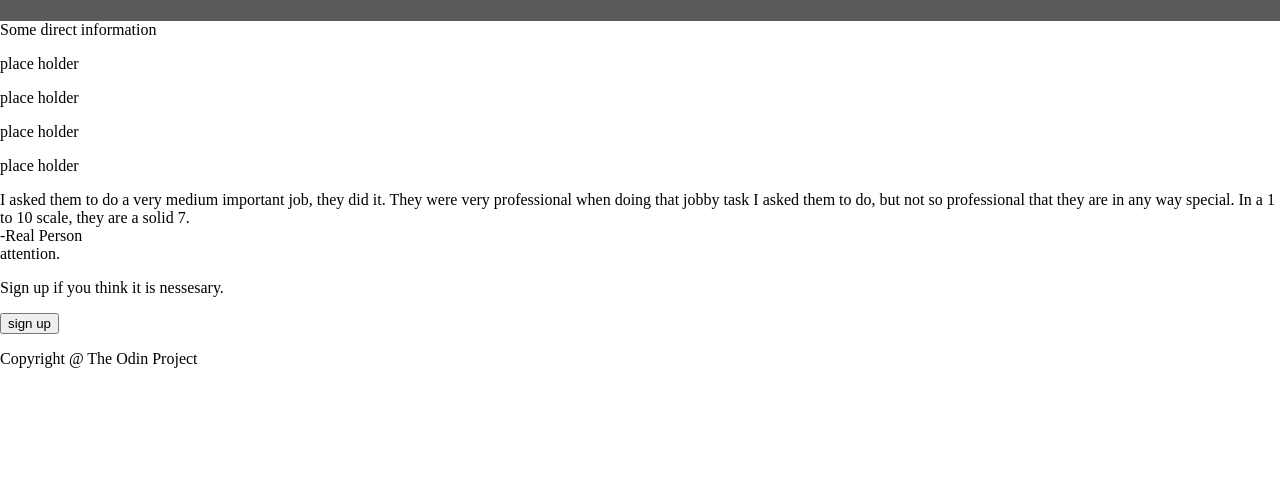
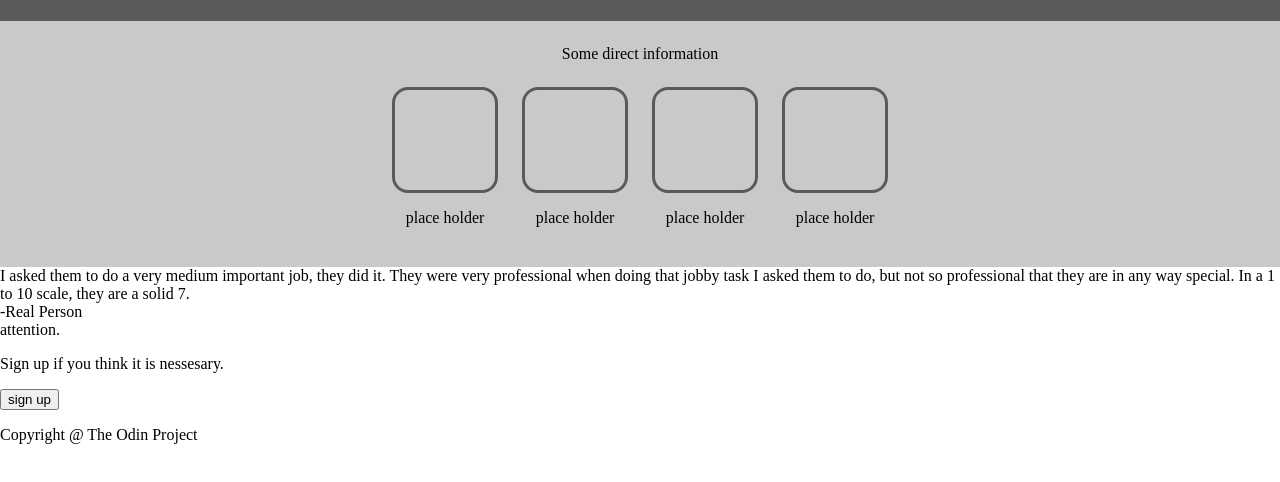
Before and after one commit to 4lexGrey/Landing_Page, a plain HTML site: page index.html in a window 1280 px wide. Shown: the part 228-710 px from the top of the page. Drawn offline with Linux system fonts and the light colour scheme.

Commit message:
style the direct information section

```diff
--- a/style.css
+++ b/style.css
@@ -28,3 +28,30 @@ ul {
     justify-content: space-between;
     padding: 24px 100px;
 }
+
+.info {
+    background-color: #c9c9c9;
+    padding: 24px 200px;
+    display: flex;
+    flex-direction: column;
+    align-items: center;
+    gap: 24px;
+}
+
+.boxes {
+    display: flex;
+    gap: 24px;
+}
+
+.section {
+    display: flex;
+    flex-direction: column;
+    align-items: center;
+}
+
+.box {
+    border: 3px solid #5a5a5a;
+    border-radius: 16px;
+    width: 100px;
+    height: 100px;
+}
```
